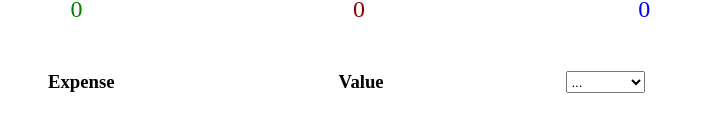
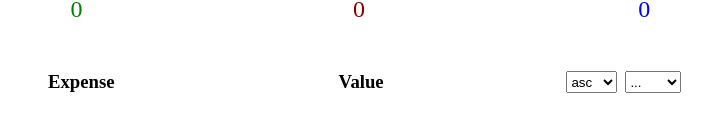
Before and after one commit to Gzman/budget-app, a React (Create React App) app: page / in a window 1280 px wide. Shown: the part 596-728 px from the top of the page, without its empty margins (278-1001 px from the left). Built offline with nearby package versions, Linux system fonts and the light colour scheme.

Commit message:
Added sorting direction asc/desc

```diff
--- a/src/components/content/SortSelect.js
+++ b/src/components/content/SortSelect.js
@@ -1,24 +1,46 @@
+import { useEffect, useState } from "react";
 
 const SortSelect = ({ sortAfterInsertion, sortAfterTitle, sortAfterValue }) => {
-    const options = {
+    const sortDirections = {
+        "asc": true,
+        "desc": false,
+    }
+    const sortFunctions = {
         "...": sortAfterInsertion,
         "Title": sortAfterTitle,
         "Value": sortAfterValue,
     };
+    const [isAscending, setIsAscending] = useState(true);
+    const [sortKey, setSortKey] = useState(Object.keys(sortFunctions)[0]);
+
+    useEffect(() => {
+        sortFunctions[sortKey](isAscending);
+    }, [isAscending, sortKey]);
 
     return (
+        <>
+            <select
+                className="sort-expense-sort-direction"
+                onChange={(e) => setIsAscending(sortDirections[e.target.value])}
+            >
+                {
+                    Object.keys(sortDirections)
+                        .map((option) =>
+                            <option key={option}>{option}</option>
+                        )
+                }
+            </select>
             <select
                 className="sort-expense-select"
-            onChange={(e) => {
-                options[e.target.value]?.call();
-            }}
+                onChange={(e) => setSortKey(e.target.value)}
             >
                 {
-                Object.keys(options).map((option) =>
+                    Object.keys(sortFunctions).map((option) =>
                         <option key={option} >{option}</option>
                     )
                 }
             </select>
+        </>
     )
 }
 
--- a/src/hooks/useExpenses.js
+++ b/src/hooks/useExpenses.js
@@ -26,16 +26,31 @@ const useExpenses = () => {
         );
     }
 
-    const sortAfterInsertion = () => {
-        return setExpenses([...expenses].sort((a, b) => a.timestamp - b.timestamp));
+    const sortAfterInsertion = (asc = true) => {
+        return setExpenses(
+            expenses =>
+                asc
+                    ? [...expenses].sort((a, b) => a.timestamp - b.timestamp)
+                    : [...expenses].sort((a, b) => b.timestamp - a.timestamp)
+        )
     }
 
-    const sortAfterTitle = () => {
-        setExpenses([...expenses].sort((a, b) => a.title.localeCompare(b.title)));
+    const sortAfterTitle = (asc = true) => {
+        setExpenses(
+            expenses =>
+                asc
+                    ? [...expenses].sort((a, b) => a.title.localeCompare(b.title))
+                    : [...expenses].sort((a, b) => b.title.localeCompare(a.title))
+        );
     }
 
-    const sortAfterValue = () => {
-        setExpenses([...expenses].sort((a, b) => a.value - b.value));
+    const sortAfterValue = (asc = true) => {
+        setExpenses(
+            expenses =>
+                asc
+                    ? [...expenses].sort((a, b) => a.value - b.value)
+                    : [...expenses].sort((a, b) => b.value - a.value)
+        );
     }
 
     return {
```
Lines whose indentation alone changed are shown as unchanged.
